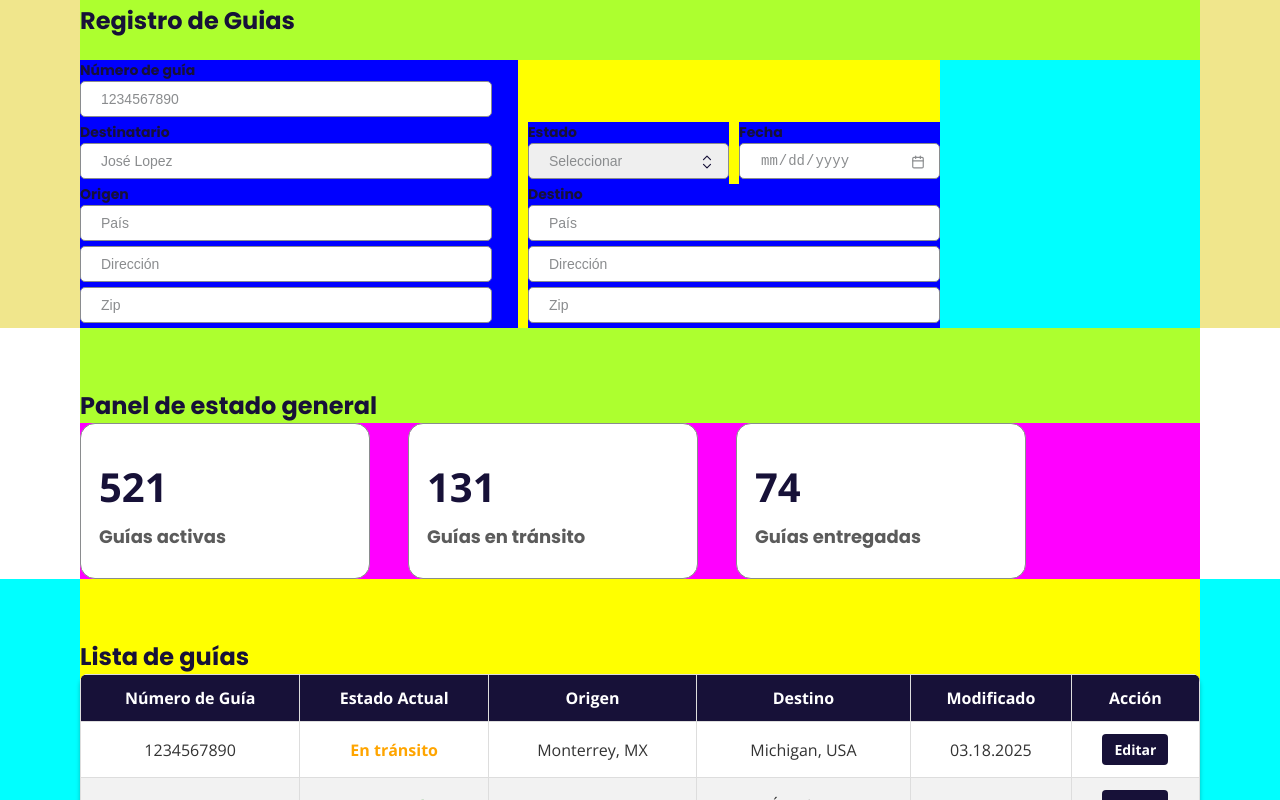
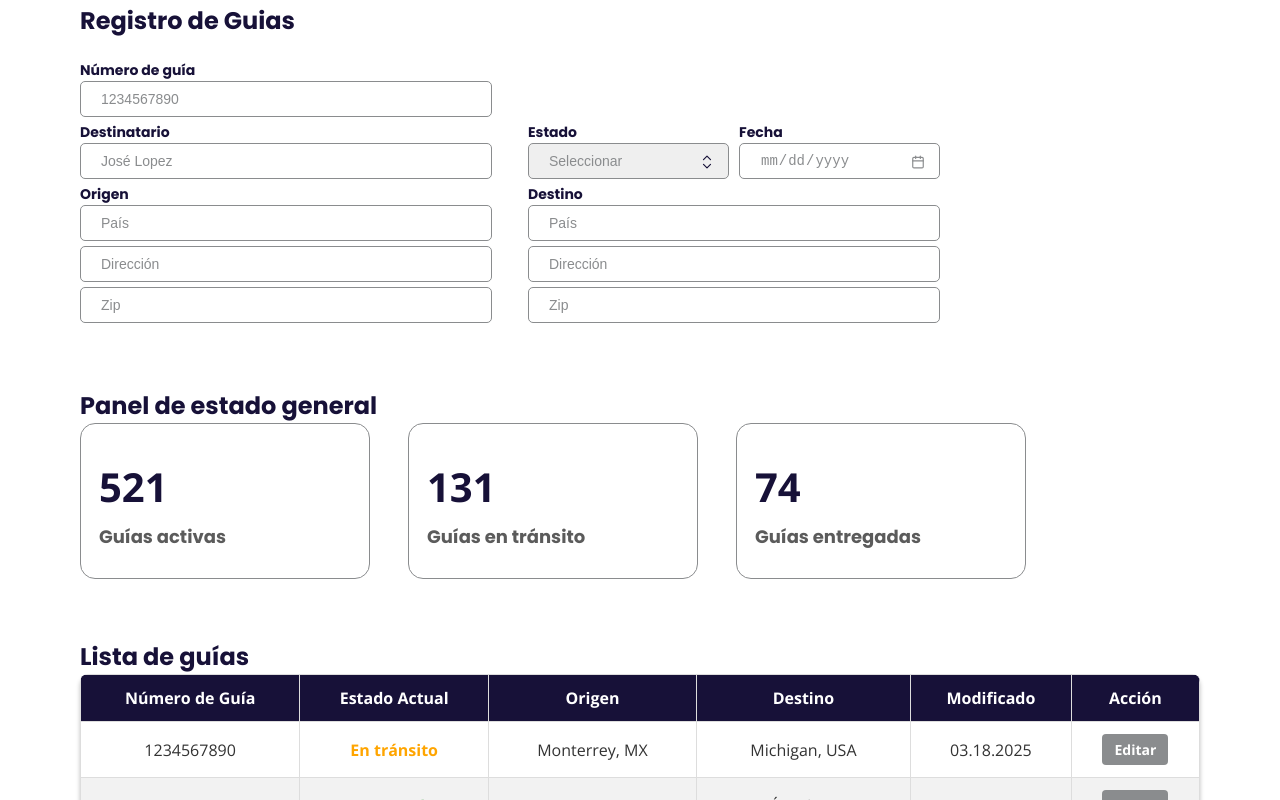
Before and after one commit to ego-mejia/hound-express-react, a React (Vite) app: page / in a window 1280 px wide. Shown: the part 740-1540 px from the top of the page. Built offline with nearby package versions, Linux system fonts and the light colour scheme.

Commit message:
changed color for edit button on list table

```diff
--- a/src/components/GuideList/styles.ts
+++ b/src/components/GuideList/styles.ts
@@ -62,7 +62,7 @@ export const StateDelivered = styled.td`
 `;
 
 export const EditListButton = styled.button`
-    background-color: ${({ theme }) => theme.colors.darkBlue};
+    background-color: ${({ theme }) => theme.colors.borderGray};
     color: white;
     border: none;
     padding: 6px 12px;
--- a/src/styles/theme.ts
+++ b/src/styles/theme.ts
@@ -1,6 +1,6 @@
 // src/styles/theme.ts
 export const theme = {
-    debug: true, // 👈 true activa los colores de debug
+    debug: false, // 👈 true activa los colores de debug
 
     // 🎨 Colors
     colors: {
```
